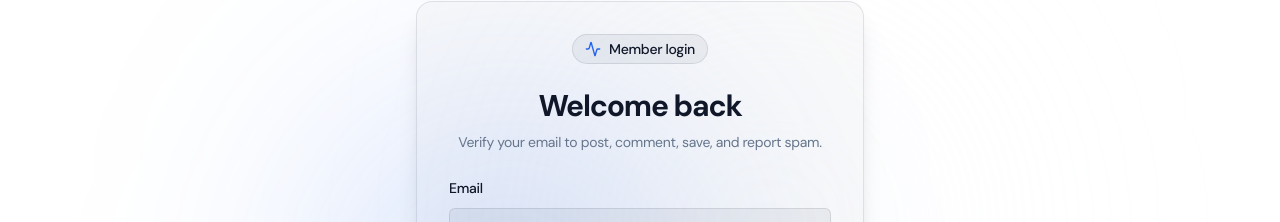
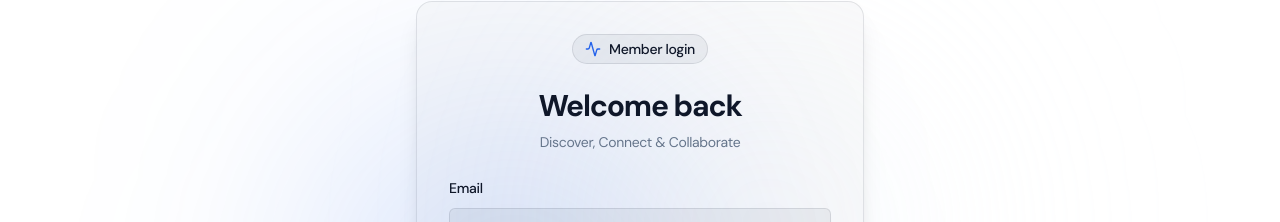
Before and after one commit to simran-kanda1/pharmasocii, a React (Vite) app: page /member/login in a window 1280 px wide. Shown: the part 126-348 px from the top of the page. Built offline with nearby package versions, Linux system fonts and the light colour scheme; no server answers.

Commit message:
UI tweak: Add 'Discover, Connect & Collaborate' subtitle to login pages

```diff
--- a/src/pages/Login.tsx
+++ b/src/pages/Login.tsx
@@ -62,7 +62,7 @@ export default function Login() {
                         <Activity className="w-4 h-4 mr-2 text-secondary" /> Partner login
                     </div>
                     <h1 className="text-3xl font-bold tracking-tight mb-2">Welcome back</h1>
-
+                    <p className="text-muted-foreground text-sm mb-6">Discover, Connect &amp; Collaborate</p>
                 </div>
 
                 <form onSubmit={handleLogin} className="space-y-4">
--- a/src/pages/MemberLogin.tsx
+++ b/src/pages/MemberLogin.tsx
@@ -108,7 +108,7 @@ export default function MemberLogin() {
           </div>
           <h1 className="text-3xl font-bold tracking-tight mb-2">Welcome back</h1>
           <p className="text-muted-foreground text-sm mb-6">
-            Verify your email to post, comment, save, and report spam.
+            Discover, Connect &amp; Collaborate
           </p>
         </div>
 
```
Also changed, not shown: 1 other file (tests, documents, lock files or other folders).
